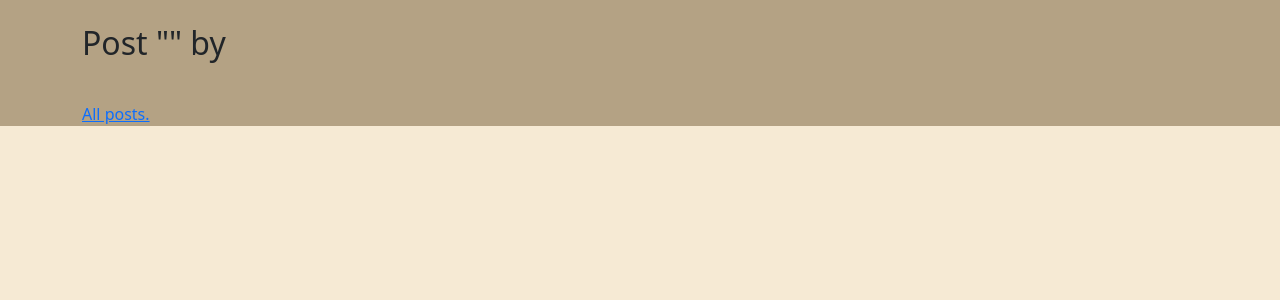
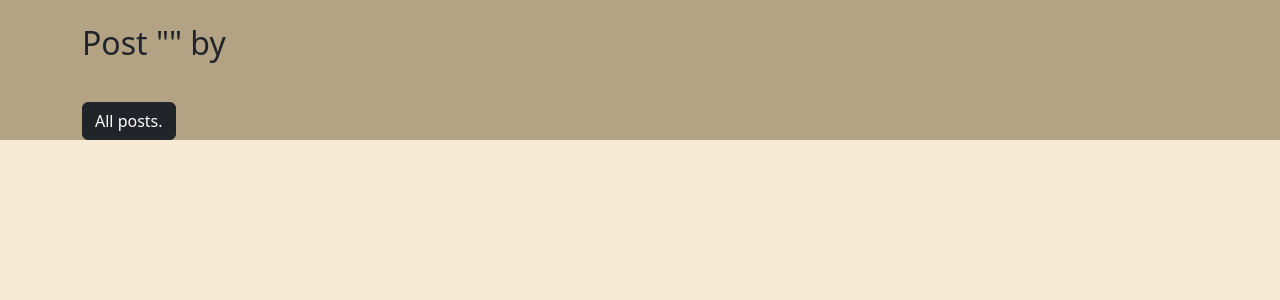
Before and after one commit to Evgeny87/homework, a Django app: template homework_08/blog/blog_django_app/templates/blog/post_details.html in a window 1280 px wide. Shown: the part 56-356 px from the top of the page. Run offline with Django 4.2, Linux system fonts and the light colour scheme; the template is opened without the code that fills it, so the values that code supplies are empty; some libraries are stand-ins or nearby versions.

Commit message:
finish homework_08

```diff
--- a/homework_08/blog/blog_django_app/templates/blog/base.html
+++ b/homework_08/blog/blog_django_app/templates/blog/base.html
@@ -52,11 +52,9 @@
 
     <div class="container my-4">
 
-      <h1>
         {% block body %}
           Base Body
         {% endblock %}
-      </h1>
 
     </div>
 
--- a/homework_08/blog/blog_django_app/templates/blog/post_details.html
+++ b/homework_08/blog/blog_django_app/templates/blog/post_details.html
@@ -15,6 +15,8 @@
   </div>
 
   <br>
-  <a href="{% url 'blog_django_app:posts' %}">All posts.</a>
+  <div>
+    <a class="btn btn-dark" href="{% url 'blog_django_app:posts' %}">All posts.</a>
+  </div>
 
 {% endblock %}
--- a/homework_08/blog/blog_django_app/templates/blog/user_details.html
+++ b/homework_08/blog/blog_django_app/templates/blog/user_details.html
@@ -34,6 +34,8 @@
   {% endif %}
 
   <br>
-  <a href="{% url 'blog_django_app:users' %}">All users.</a>
+  <div>
+    <a class="btn btn-dark" href="{% url 'blog_django_app:users' %}">All users.</a>
+  </div>
 
 {% endblock %}
```
